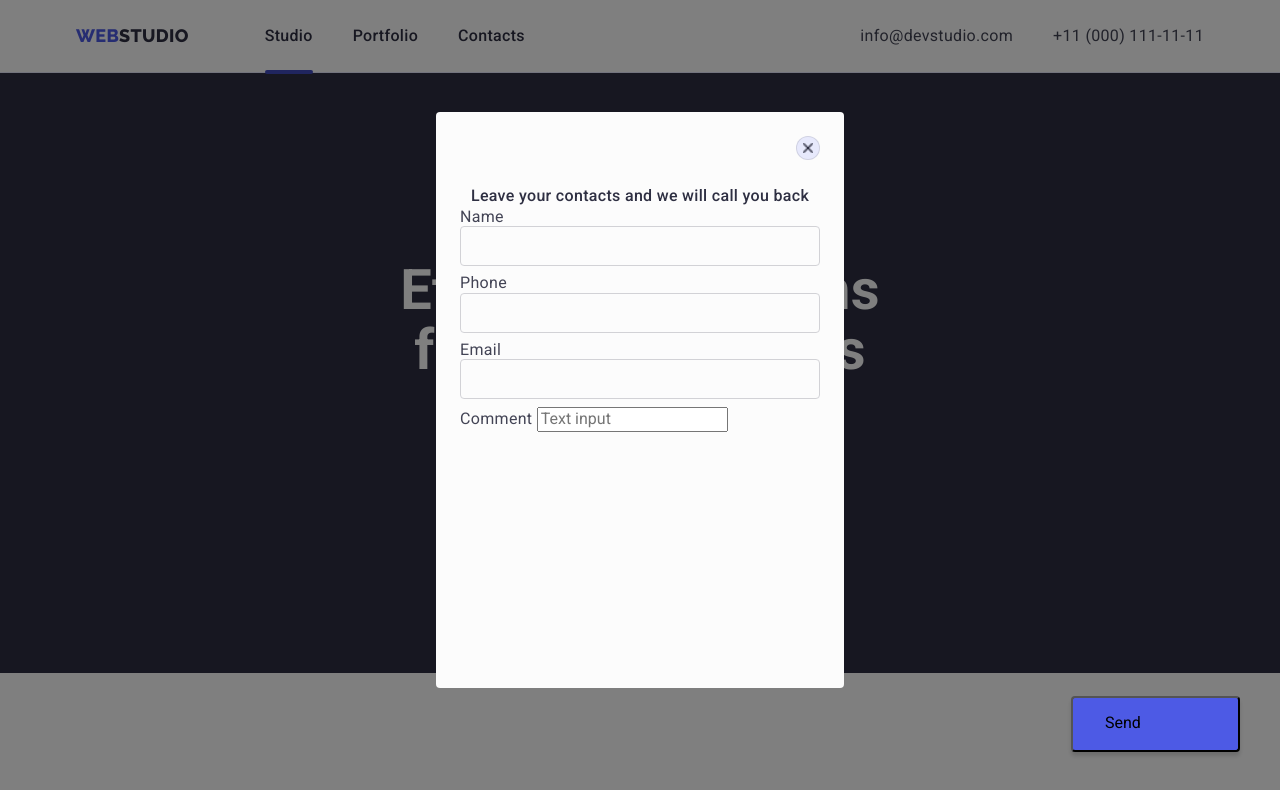
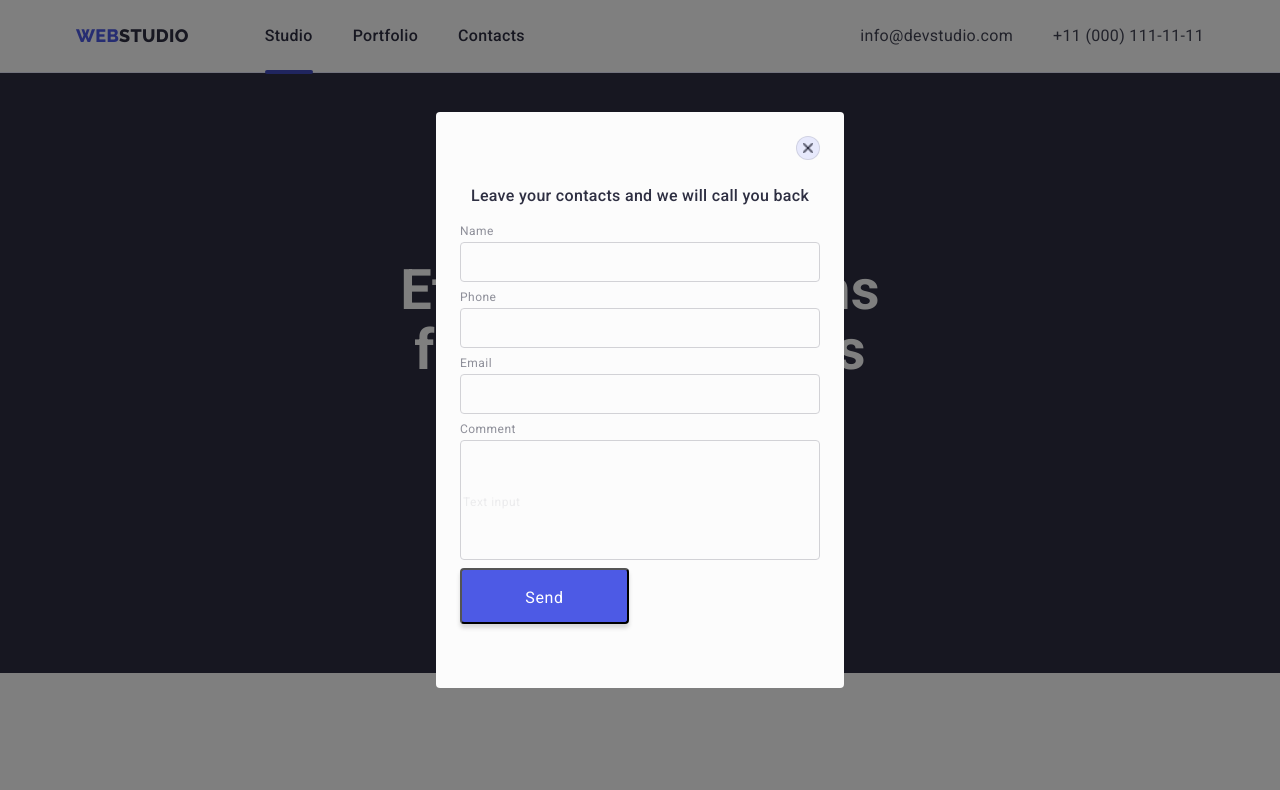
Before and after one commit to David290686/goit-markup-hw-06, a plain HTML site: page index.html in a window 1280 px wide. Both pictures are taken after a click on the button "Order Service". Shown: the top 790 px of the page. Drawn offline with nearby package versions, Linux system fonts and the light colour scheme.

Commit message:
Update styles.css

```diff
--- a/css/styles.css
+++ b/css/styles.css
@@ -628,6 +628,7 @@ button {
     text-align: center;
     letter-spacing: 0.02em;
     color: #2E2F42;
+	margin-bottom: 16px;
 }
 .modal-form {
 	display: flex;
@@ -635,7 +636,6 @@ button {
     align-items: flex-start;
     padding: 0px;
     gap: 8px;
-
     width: 360px;
     height: 336px;
     left: 540px;
@@ -651,13 +651,30 @@ button {
     border: 1px solid #2E2F42;
     border-radius: 4px;
 }
+
+.form-input-comment {
+	width: 360px;
+    height: 120px;
+    left: 0px;
+    top: 216px;
+    opacity: 0.2;
+    border: 1px solid #2E2F42;
+    border-radius: 4px;
+}
+.form-input-comment::placeholder {
+	width: 57px;
+    height: 14px;
+    left: 16px;
+    top: 8px;
+	font-size: 12px;
+    line-height: 14px;
+    letter-spacing: 0.04em;
+    color: rgba(46, 47, 66, 0.4);
+}
 .form-btn {
-	display: flex;
-    flex-direction: row;
-    align-items: flex-start;
+	align-items: flex-start;
     padding: 16px 32px;
     gap: 10px;
-    position: absolute;
     width: 169px;
     height: 56px;
     left: 635px;
@@ -665,4 +682,25 @@ button {
     background: #4D5AE5;
     box-shadow: 0px 4px 4px rgba(0, 0, 0, 0.15);
     border-radius: 4px;
+	font-family: inherit;
+	cursor: pointer;
+	font-size: 16px;
+    line-height: 1.5;
+    text-align: center;
+    letter-spacing: 0.04em;
+    color: #FFFFFF;
+	transition: color 250ms linear, background-color 250ms linear;
+	animation: cubic-bezier(0.4, 0, 0.2, 1);
 }
+.form-btn:is(:hover, :focus) {
+	background-color: #404bbf;
+	color: #ffffff;
+}
+.form-label span {
+	display: block;
+	margin-bottom: 4px;
+	font-size: 12px;
+    line-height: 14px;
+    letter-spacing: 0.04em;
+    color: #8E8F99;
+}
```
